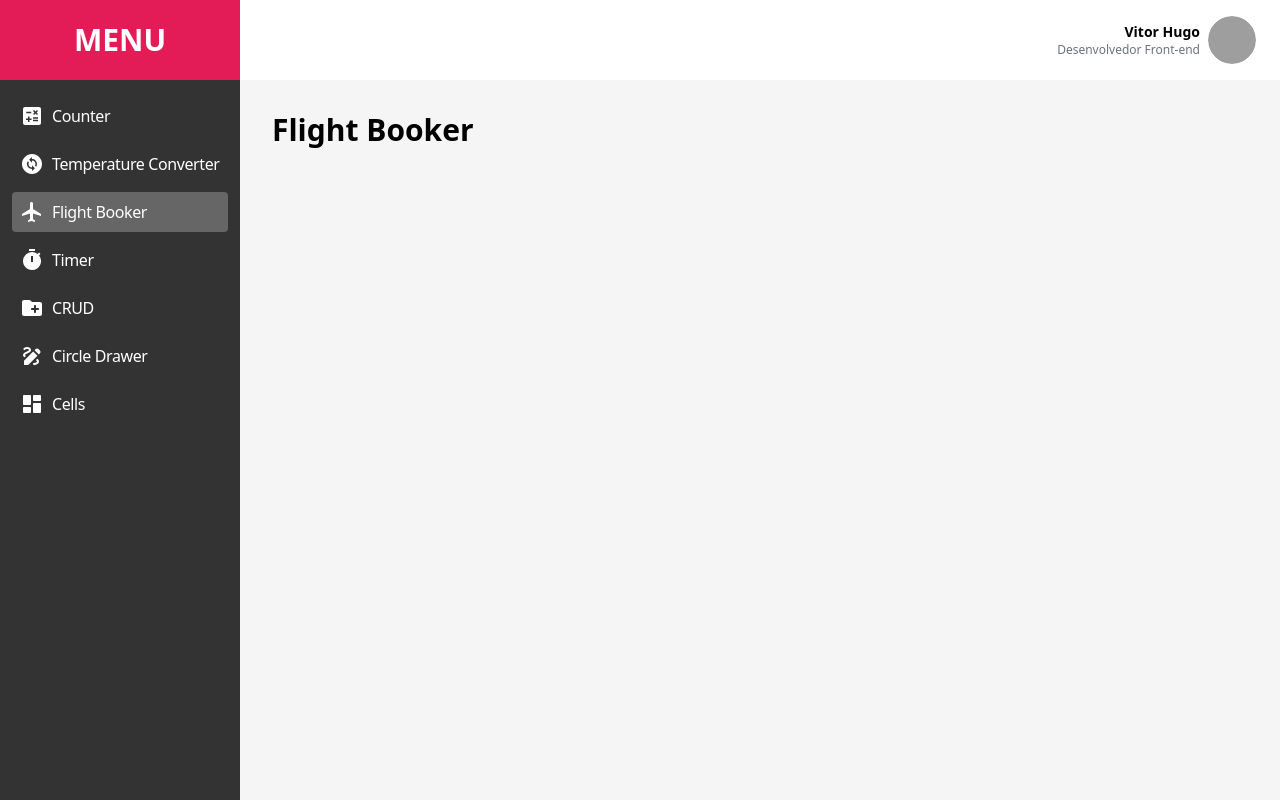
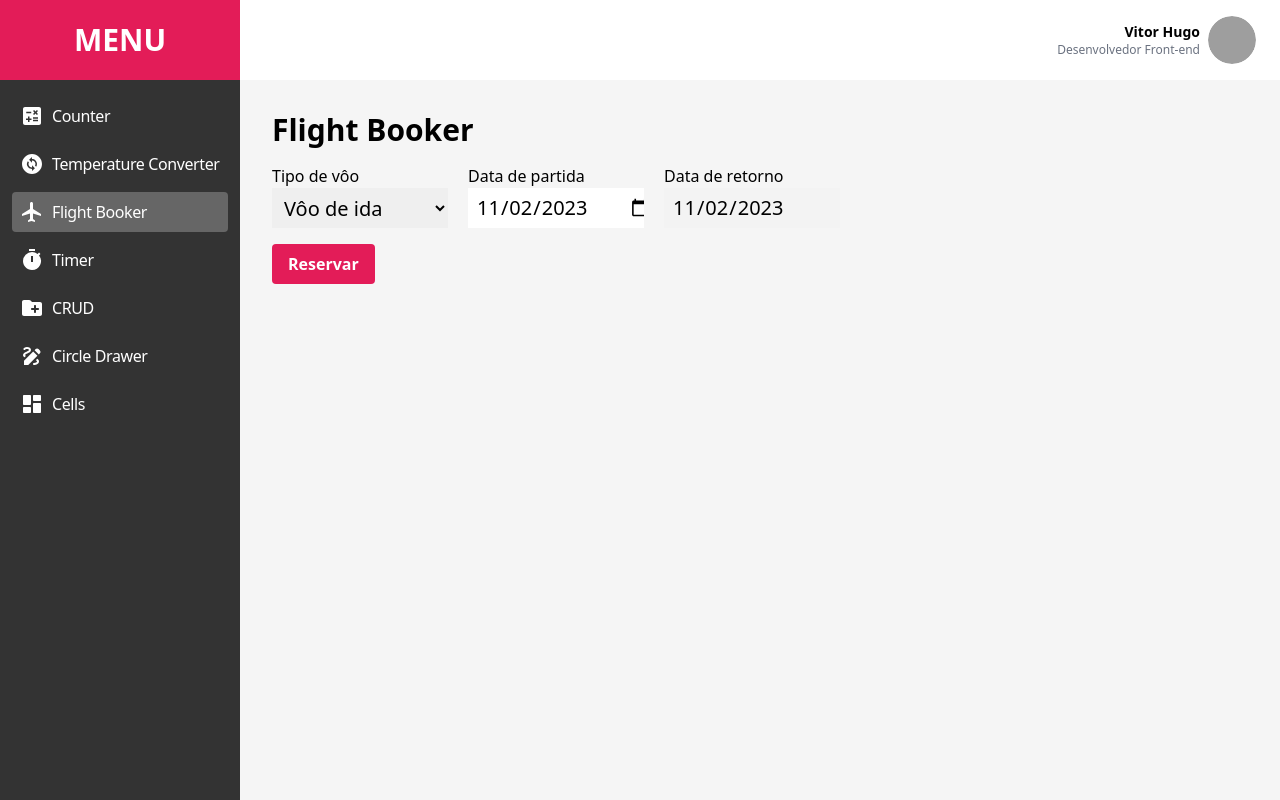
Before and after one commit to vitorpantaleao/guis-vue-examples, a Vue app: page /flight-booker in a window 1280 px wide. Built offline with nearby package versions, Linux system fonts and the light colour scheme; grey boxes are pictures that could not be loaded.

Commit message:
feat: tela de flight booker

```diff
--- a/src/views/FlightBooker.vue
+++ b/src/views/FlightBooker.vue
@@ -1,9 +1,69 @@
 <template>
     <div>
         <h1 class="text-3xl font-bold">Flight Booker</h1>
+        <div class="flex items-center gap-5 mt-4">
+            <div>
+                <label class="text-base block">Tipo de vôo</label>
+                <select v-model="tipoVoo" class="w-44 h-10 flex text-xl px-2">
+                    <option value="ida" class="text-xl">Vôo de ida</option>
+                    <option value="volta">Vôo de volta</option>
+                </select>
+            </div>
+            <div>
+                <label class="text-base block">Data de partida</label>
+                <input type="date" v-model="dataPartida" class="w-44 h-10 flex text-xl px-2">
+            </div>
+            <div>
+                <label class="text-base block">Data de retorno</label>
+                <input type="date" v-model="dataRetorno" :disabled="!isVolta" class="w-44 h-10 flex text-xl px-2">
+            </div>
+        </div>
+        <div v-if="!podeReservar" class="text-red-500 text-sm mt-2">A data de retorno deve ser posterior à data de partida.</div>
+
+        <div v-if="reservado" class="max-w-fit pr-16 mt-4 bg-green-100 border border-green-400 text-green-700 px-4 py-3 rounded relative" role="alert">
+            <strong class="font-bold block">Agendamento realizado!</strong>
+            <span class="block sm:inline">Você reservou um voo de {{ isVolta ? 'ida e volta' : 'ida' }} saindo em {{ dataPartida }} {{ isVolta ? 'e retornando em ' + dataRetorno : '' }}.</span>
+        </div>
+
+        <button :disabled="!podeReservar" @click="reservar" class="mt-4 bg-primary-color hover:bg-secondary-color text-white font-bold py-2 px-4 rounded">Reservar</button>
+
     </div>
 </template>
 
 <script setup>
+import { ref, computed } from 'vue'
 
+const tipoVoo = ref('ida')
+const dataPartida = ref(dataParaString(new Date()))
+const dataRetorno = ref(dataPartida.value)
+const reservado = ref(false)
+
+const isVolta = computed(() => tipoVoo.value === 'volta')
+
+const podeReservar = computed(() =>
+    !isVolta.value || stringParaData(dataRetorno.value) > stringParaData(dataPartida.value)
+)
+
+function reservar() {
+    reservado.value = true
+
+    setTimeout(() => {
+        reservado.value = false
+    }, 5000)
+}
+
+function stringParaData(str) {
+    const [a, m, d] = str.split('-')
+    return new Date(+a, m - 1, +d)
+}
+
+function dataParaString(data) {
+    return (
+        data.getFullYear() + '-' + pad(data.getMonth() + 1) + '-' + pad(data.getDate())
+    )
+}
+
+function pad(n, s = String(n)) {
+    return s.length < 2 ? `0${s}` : s
+}
 </script>
```
